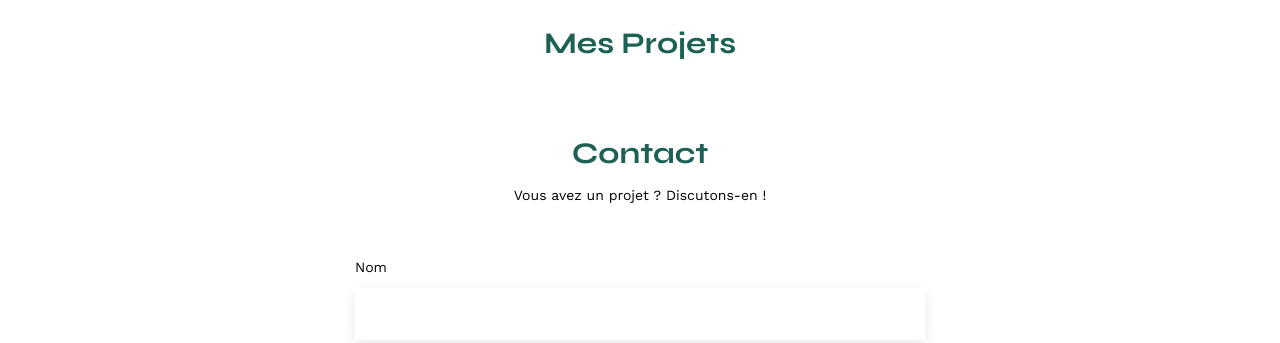
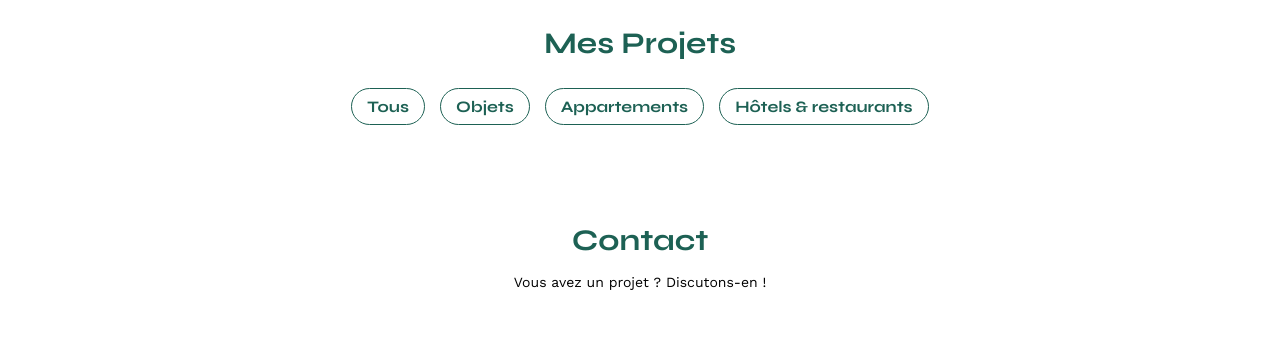
Before and after one commit to damoonee/Portfolio-de-Sophie-Bluel, a plain HTML site: page index.html in a window 1280 px wide. Shown: the part 507-850 px from the top of the page. Drawn offline with nearby package versions, Linux system fonts and the light colour scheme; no server answers.

Commit message:
Mise en place des filtres en html css

```diff
--- a/assets/style.css
+++ b/assets/style.css
@@ -84,6 +84,38 @@ h2{
 	font-size: 30px;
 	color: #1D6154
 }
+
+.filters {
+	display: flex;
+    align-items: center;
+    gap: 15px;
+    flex-wrap: wrap;
+	justify-content: center;
+	margin-bottom: 50px;
+}
+
+.filterButton{
+	height: 37px;
+    display: flex;
+    align-items: center;
+    gap: 10px;
+    border-radius: 60px;
+    cursor: pointer;
+    box-sizing: border-box;
+	border: 1px solid #1D6154;
+	padding: 15px;
+	color: #1D6154;
+	text-align: center;
+	font-family: Syne;
+	font-size: 16px;
+	background: #fff;
+}
+
+.filterButton:hover {
+	background: #1D6154;
+	color: #fff;
+}
+
 nav ul {
 	display: flex;
 	align-items: center;
--- a/index.html
+++ b/index.html
@@ -37,6 +37,12 @@
 	</section>
 	<section id="portfolio">
 		<h2>Mes Projets</h2>
+		<div class="filters">
+			<button class="filterButton">Tous</button>
+			<button class="filterButton">Objets</button>
+			<button class="filterButton">Appartements</button>
+			<button class="filterButton">Hôtels & restaurants</button>
+		</div>
 		<div class="gallery" id="gallery">
 
 		</div>
--- a/script.js
+++ b/script.js
@@ -23,6 +23,19 @@ fetch("http://localhost:5678/api/works")
 
             gallery.appendChild(newFigure);
         }
+   });
 
+fetch("http://localhost:5678/api/categories")
+.then(data => {
+    if (!data.ok) {
+      throw Error(data.status);
+     }
+     return data.json();
+    }).then(categories => {
+        console.log(categories);
 
-    });
+        let filtresTrier = document.querySelector(".filters");
+        filtresTrier.addEventListener("click", function (){
+
+   })
+})
```
